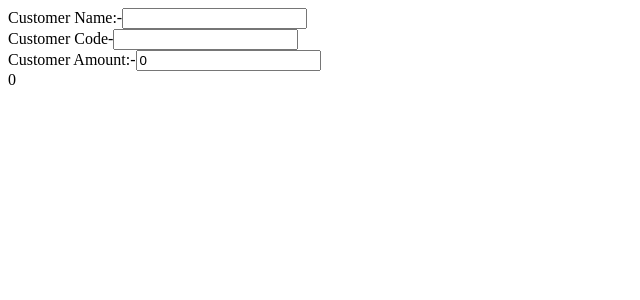
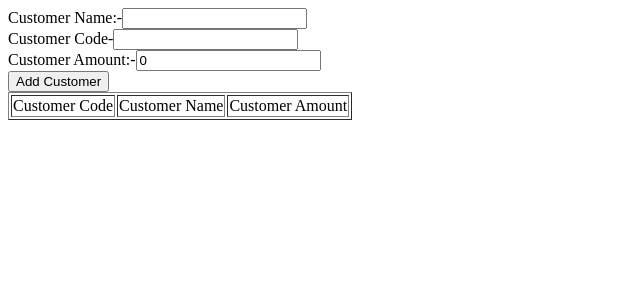
Before and after one commit to vikash-verma-profile/Angular-SPFX-Jan2022, an Angular app in the folder crud-ops/: page / in a window 1280 px wide. Shown: the top 300 px of the page, without its empty margins (0-640 px from the left). Built offline with nearby package versions, Linux system fonts and the light colour scheme.

Commit message:
crud application

```diff
--- a/crud-ops/src/app/app.component.html
+++ b/crud-ops/src/app/app.component.html
@@ -1,9 +1,21 @@
+<label>Customer Name:-</label><input [(ngModel)]="CustomerModel.CustomerName" type="text"> <br />
+Customer Code-<input [(ngModel)]="CustomerModel.CustomerCode" type="text"><br />
+Customer Amount:-<input [(ngModel)]="CustomerModel.CustomerAmount" type="text"><br />
+<button (click)="AddCustomer()">Add Customer</button>
 
-<label>Customer Name:-</label><input [(ngModel)]="CustomerModel.CustomerName" type="text"> <br/>
-Customer Code-<input [(ngModel)]="CustomerModel.CustomerCode" type="text"><br/>
-Customer Amount:-<input [(ngModel)]="CustomerModel.CustomerAmount" type="text"><br/>
-<!-- <button click="AddCustomer"/> -->
+<!-- {{CustomerModel.CustomerName}}
+{{CustomerModel.CustomerCode}}
+{{CustomerModel.CustomerAmount}} -->
 
-{{CustomerModel.CustomerName}}
-{{CustomerModel.CustomerCode}}
-{{CustomerModel.CustomerAmount}}
+<table border="1">
+  <tr>
+    <td>Customer Code</td>
+    <td>Customer Name</td>
+    <td>Customer Amount</td>
+  </tr>
+  <tr *ngFor="let cust of CustomerModels">
+    <td>{{cust.CustomerCode}}</td>
+    <td>{{cust.CustomerName}}</td>
+    <td>{{cust.CustomerAmount}}</td>
+  </tr>
+</table>
--- a/crud-ops/src/app/app.component.ts
+++ b/crud-ops/src/app/app.component.ts
@@ -9,4 +9,13 @@ import { Customer } from './app.component.model';
 export class AppComponent {
   title = 'crud-ops';
   CustomerModel:Customer=new Customer();
+  CustomerModels:Array<Customer>=new Array<Customer>();
+  AddCustomer(){
+    //console.log(this.CustomerModel);
+    this.CustomerModels.push(this.CustomerModel);
+
+    this.CustomerModel=new Customer(); //Clear the UI data
+    console.log(this.CustomerModels);
+
+  }
 }
```
